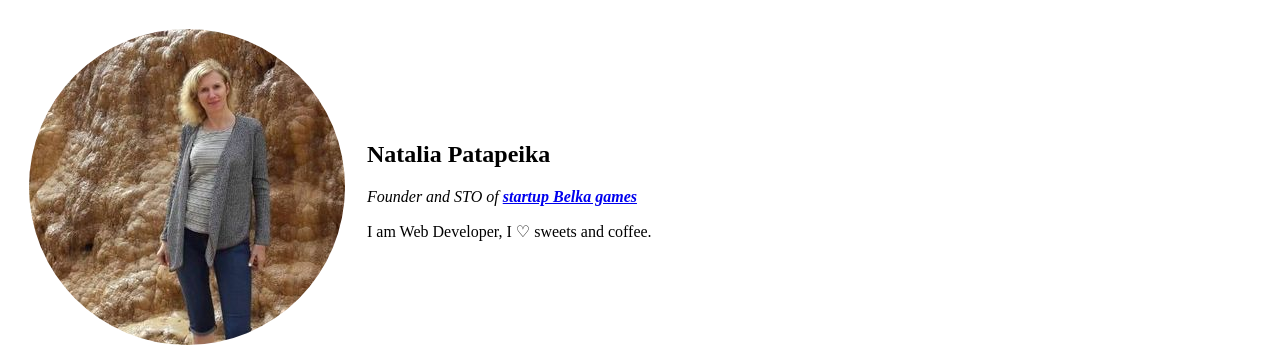
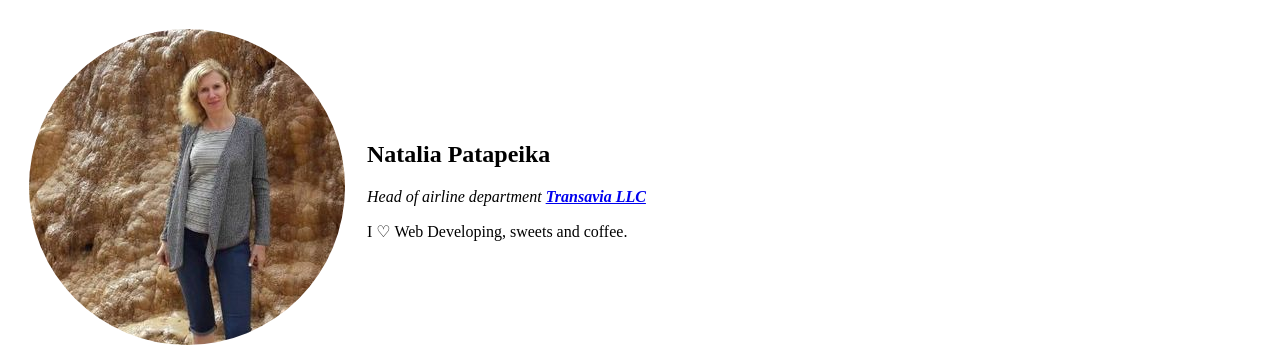
Before and after one commit to natapatap/cv, a plain HTML site: page index.html in a window 1280 px wide. Shown: the top 347 px of the page. Drawn offline with Linux system fonts and the light colour scheme.

Commit message:
Add files via upload

```diff
--- a/index.html
+++ b/index.html
@@ -15,9 +15,9 @@
       <td>
         <h2>Natalia Patapeika</h2>
         <p>
-          <em>Founder and STO of <strong> <a href="https://belka-games.com/">startup Belka games</a> </strong></em>
+          <em>Head of airline department <strong> <a href="https://transavia.by/">Transavia LLC</a> </strong></em>
         </p>
-        <p>I am Web Developer, I ♡ sweets and coffee.</p>
+        <p>I ♡  Web Developing, sweets and coffee.</p>
       </td>
     </tr>
   </table>
```
